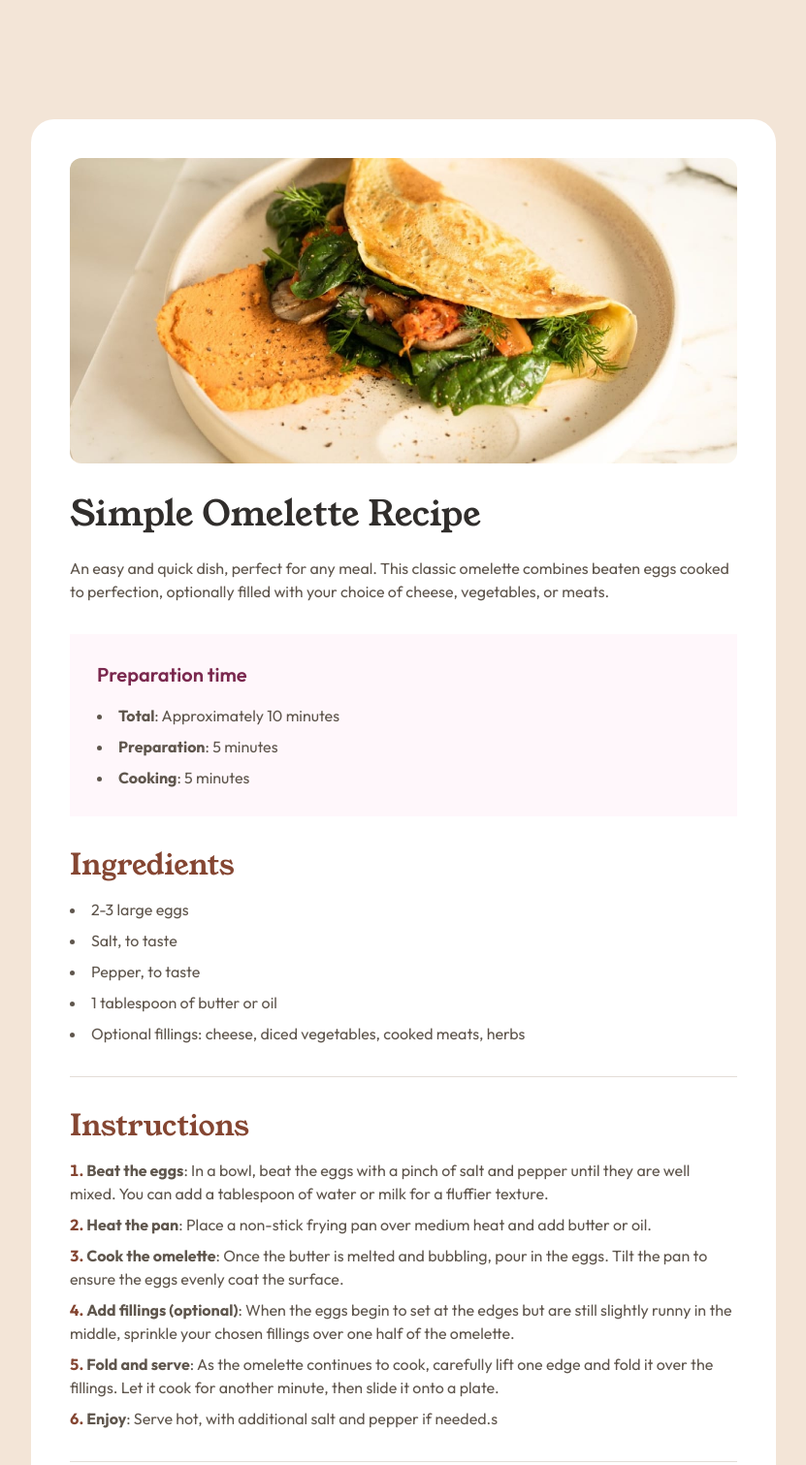
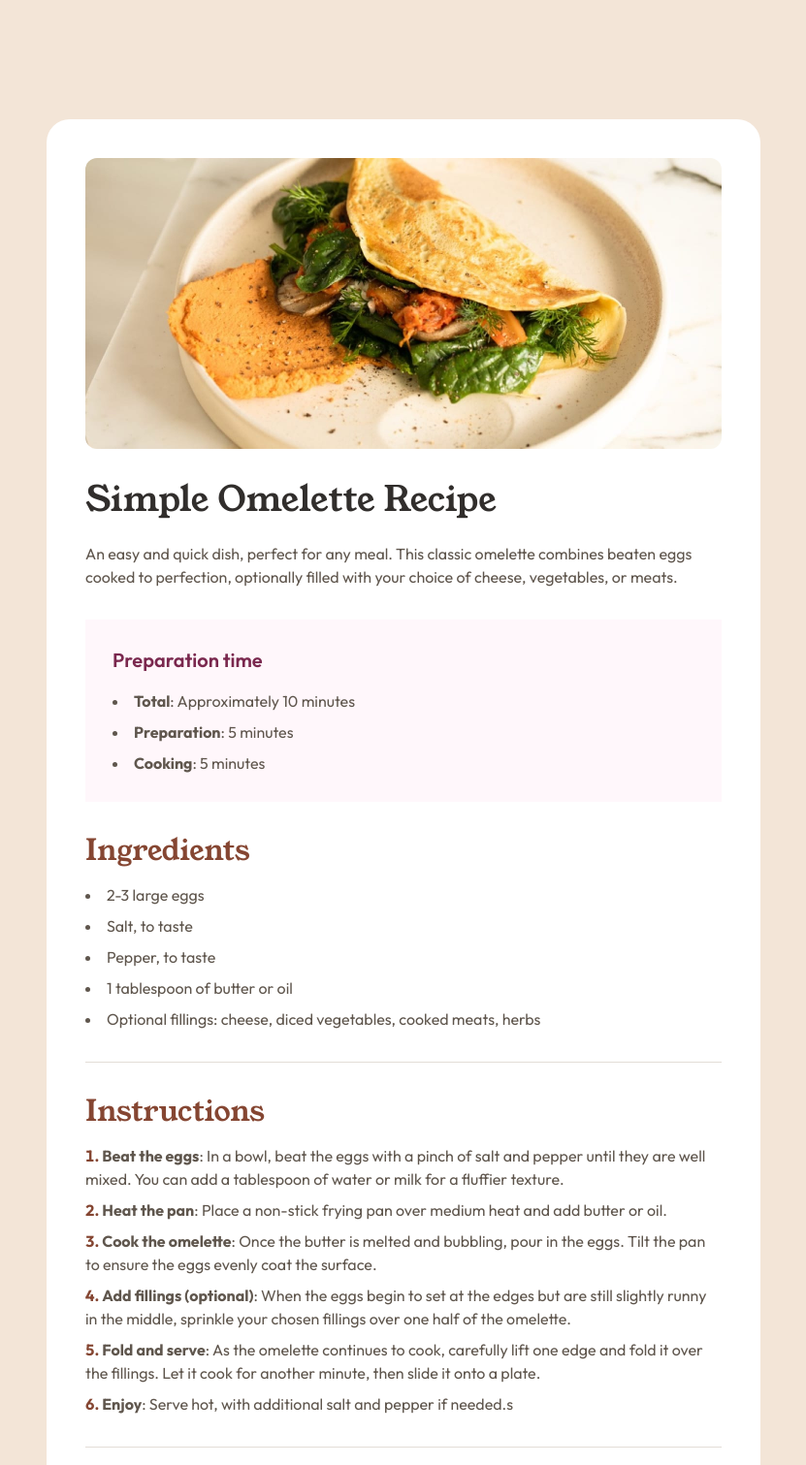
Before and after one commit to tiago-jv0/recipe-page, a plain HTML site: page index.html in a window 1280 px wide. Shown: the top 1511 px of the page at 97% size, without its empty margins (224-1055 px from the left). Drawn offline with nearby package versions, Linux system fonts and the light colour scheme.

```diff
--- a/index.html
+++ b/index.html
@@ -30,7 +30,7 @@
   <body
     class="bg-[#F3E5D7] font-['Outfit'] md:flex md:flex-col md:justify-center md:items-center md:py-[123px]"
   >
-    <header class="bg-white md:max-w-screen-md md:w-full md:pt-10 md:px-10 md:rounded-t-3xl">
+    <header class="bg-white md:max-w-[736px] md:w-full md:pt-10 md:px-10 md:rounded-t-3xl">
         <img
           class="max-w-full w-full rounded-xl"
           src="./assets/images/image-omelette.jpeg"
@@ -50,7 +50,7 @@
     </header>
 
     <main
-      class="bg-white flex flex-col gap-6 md:gap-8 px-8 pt-8 pb-10 md:max-w-screen-md md:w-full md:pb-10 md:px-10 md:rounded-b-3xl"
+      class="bg-white flex flex-col gap-6 md:gap-8 px-8 pt-8 pb-10 md:max-w-[736px] md:w-full md:pb-10 md:px-10 md:rounded-b-3xl"
     >
       <section class="p-6 md:p-7 bg-[#FFF7FB] flex flex-col gap-4">
         <h2 class="text-xl font-semibold text-[#7A284E]">Preparation time</h2>
```
